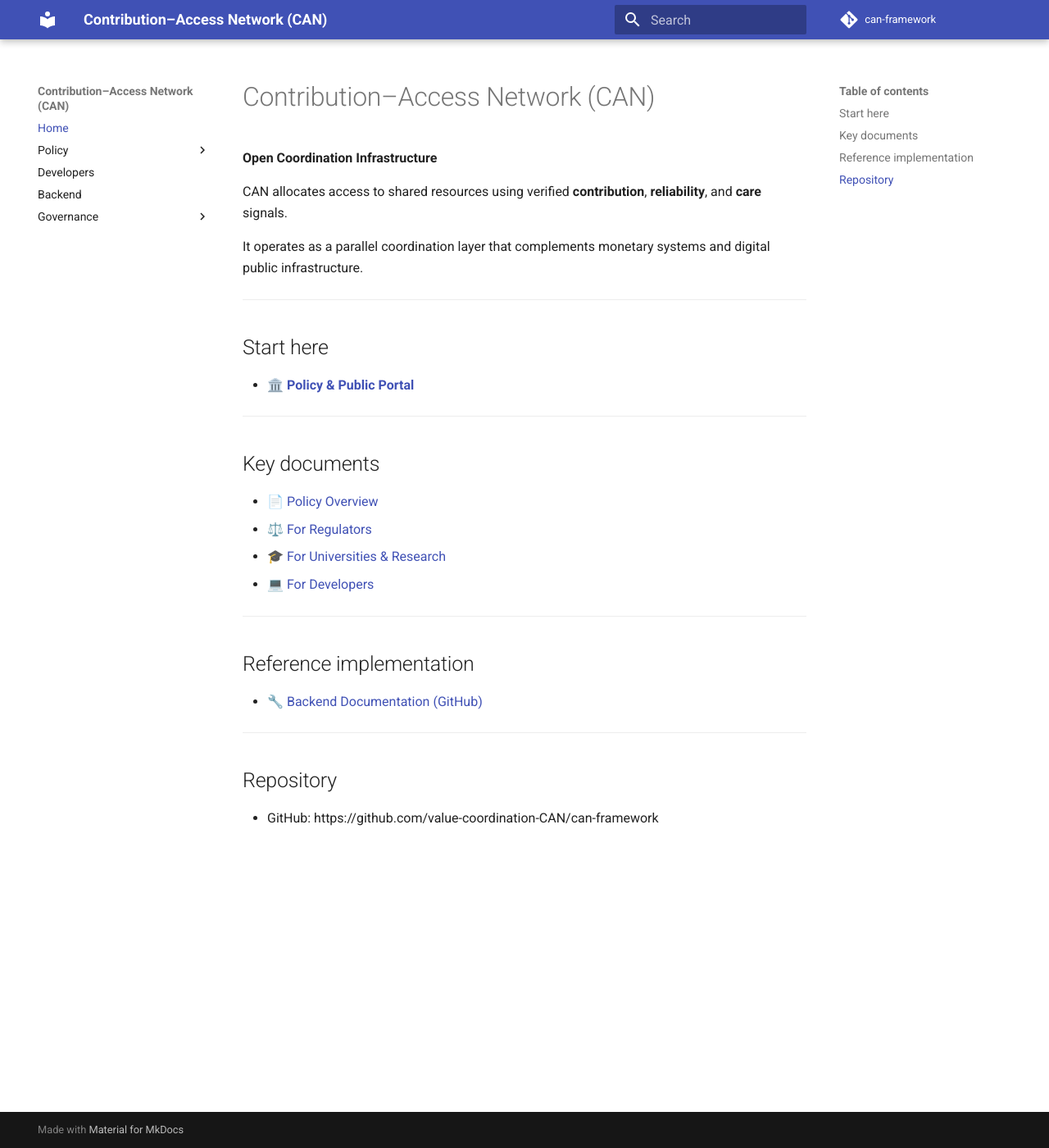
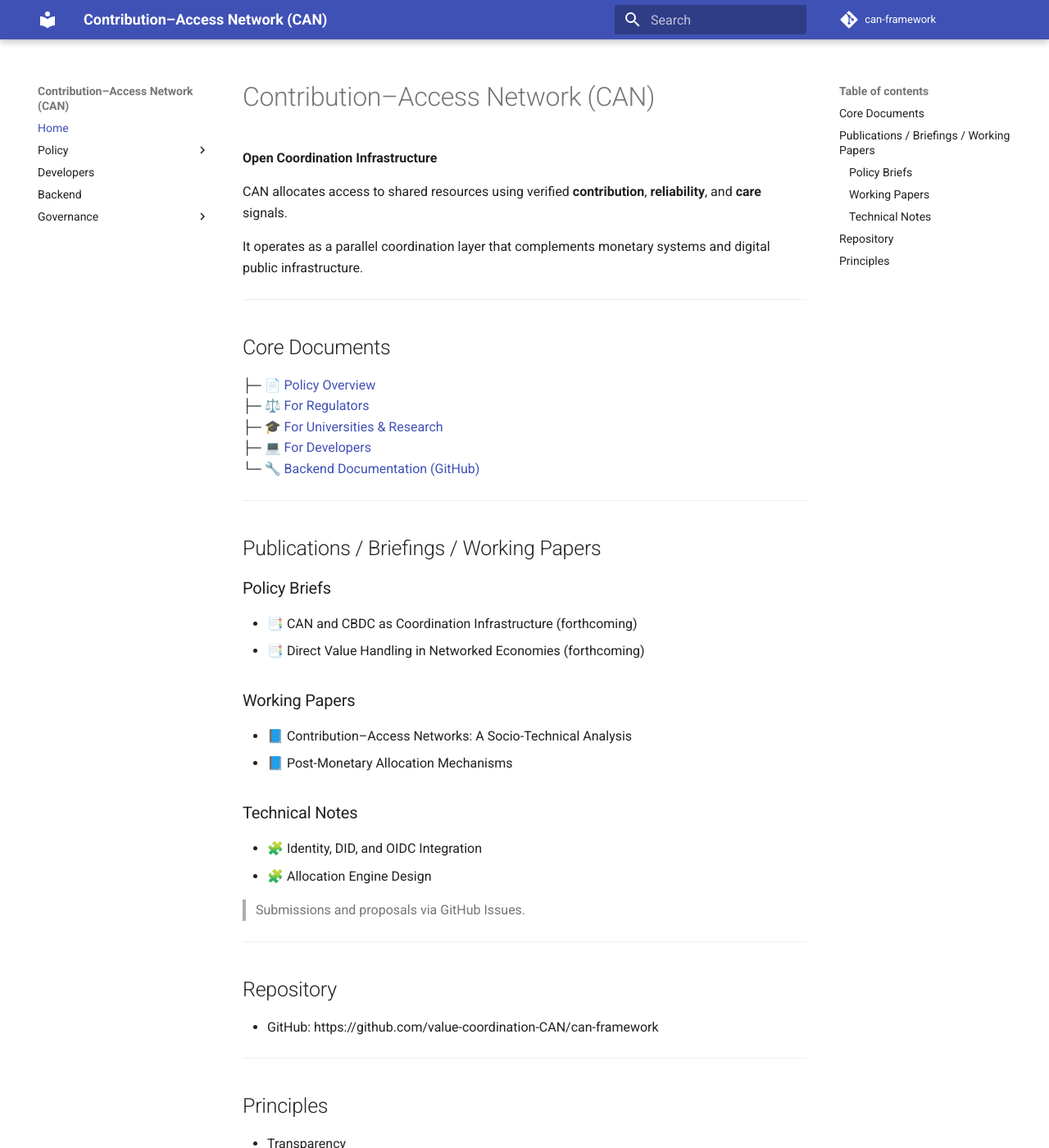
Before and after one commit to value-coordination-CAN/can-framework, an MkDocs documentation site: the page built from docs/index.md, in a window 1280 px wide and 1400 px high. Shown: the whole window at 82% size. Built offline with MkDocs 1.6.1 and Material for MkDocs 9.7.7, drawn with Linux system fonts in a browser that asks for light colours; comment, search, counter and statistics services are not loaded; some of the changed text lies outside the part shown.

Commit message:
Update homepage with core documents and publications section

```diff
--- a/docs/index.md
+++ b/docs/index.md
@@ -8,27 +8,44 @@
 
 ---
 
-## Start here
+## Core Documents
 
-- 🏛️ **[Policy & Public Portal](landing/index.md)**
+├─ 📄 [Policy Overview](about/POLICY_ABOUT.md)
+├─ ⚖️ [For Regulators](about/FOR_REGULATORS.md)
+├─ 🎓 [For Universities & Research](about/FOR_UNIVERSITIES_AND_RESEARCH.md)
+├─ 💻 [For Developers](about/FOR_DEVELOPERS.md)
+└─ 🔧 [Backend Documentation (GitHub)](https://github.com/value-coordination-CAN/can-framework/blob/main/backend/README.md)
 
 ---
 
-## Key documents
+## Publications / Briefings / Working Papers
 
-- 📄 [Policy Overview](about/POLICY_ABOUT.md)
-- ⚖️ [For Regulators](about/FOR_REGULATORS.md)
-- 🎓 [For Universities & Research](about/FOR_UNIVERSITIES_AND_RESEARCH.md)
-- 💻 [For Developers](about/FOR_DEVELOPERS.md)
+### Policy Briefs
+- 📑 CAN and CBDC as Coordination Infrastructure (forthcoming)
+- 📑 Direct Value Handling in Networked Economies (forthcoming)
 
----
+### Working Papers
+- 📘 Contribution–Access Networks: A Socio-Technical Analysis
+- 📘 Post-Monetary Allocation Mechanisms
 
-## Reference implementation
+### Technical Notes
+- 🧩 Identity, DID, and OIDC Integration
+- 🧩 Allocation Engine Design
 
-- 🔧 [Backend Documentation (GitHub)](https://github.com/value-coordination-CAN/can-framework/blob/main/backend/README.md)
+> Submissions and proposals via GitHub Issues.
 
 ---
 
 ## Repository
 
 - GitHub: https://github.com/value-coordination-CAN/can-framework
+
+---
+
+## Principles
+
+- Transparency
+- Contestability
+- Human Oversight
+- Privacy by Design
+- Institutional Accountability
```
